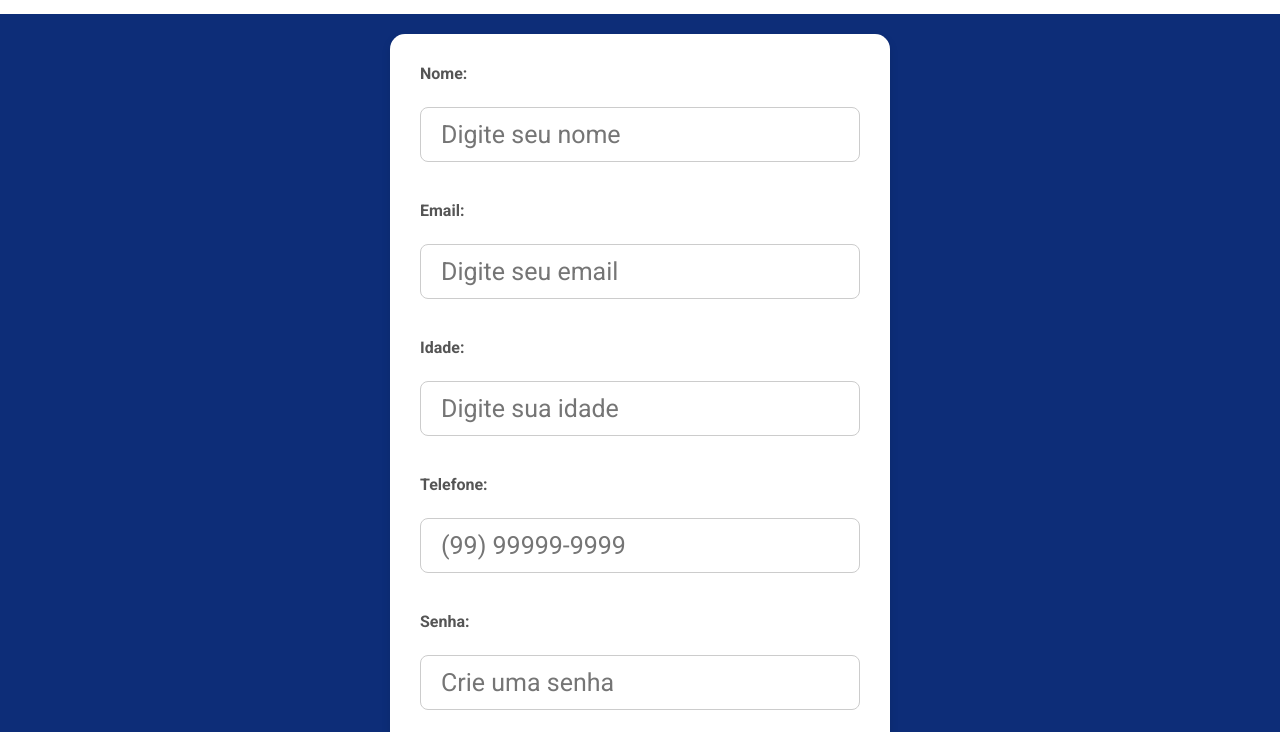
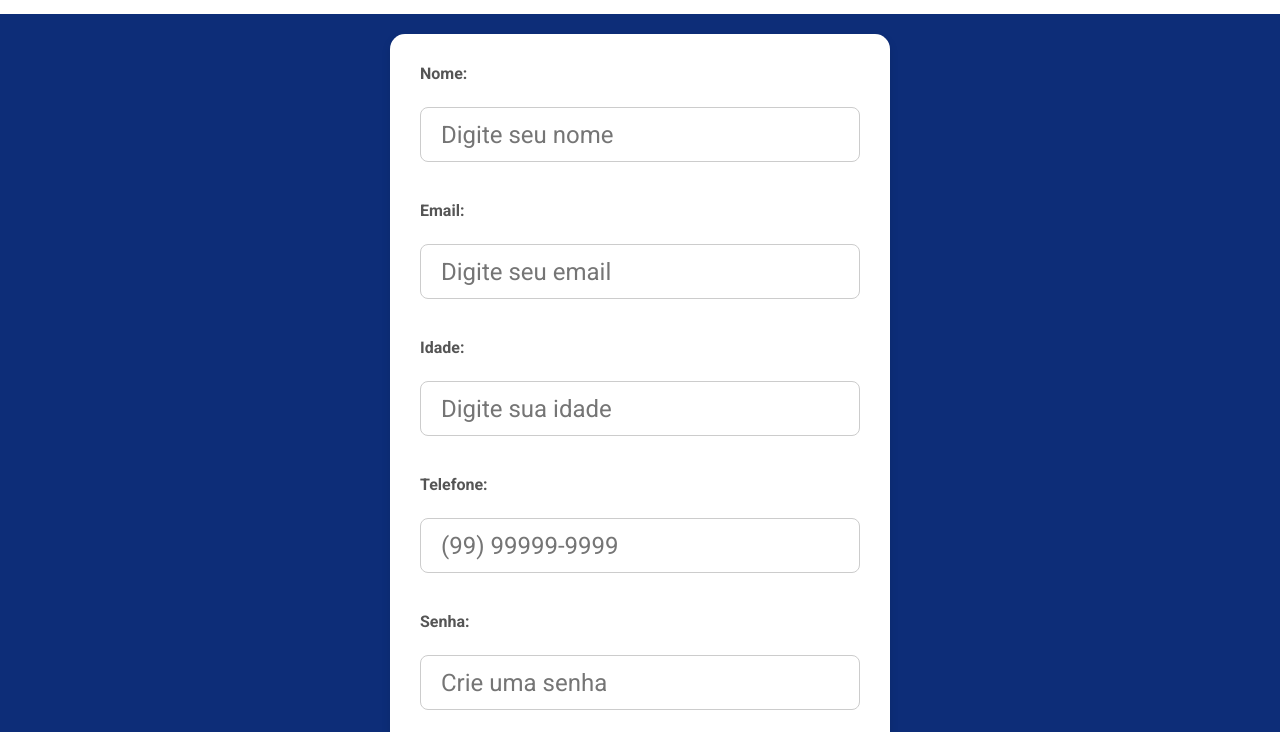
Before and after one commit to emanuelmadeira/QPRO-em-desenvolvimento, a plain HTML site: page HTML/cadastro.html in a window 1280 px wide. Shown: the part 68-800 px from the top of the page. Drawn offline with Linux system fonts and the light colour scheme.

Commit message:
tamanho fonte form

```diff
--- a/Css/style.css
+++ b/Css/style.css
@@ -197,7 +197,7 @@ nav img {
   box-sizing: border-box;
   transition: border-color 0.3s;
   height: 55px; /* <<< Aumenta a altura da caixa */
-  font-size: 25px; /* Opcional: aumenta o tamanho da letra */
+  font-size: 24px; /* Opcional: aumenta o tamanho da letra */
 }
 
 .formulario-contato input:focus {
```
